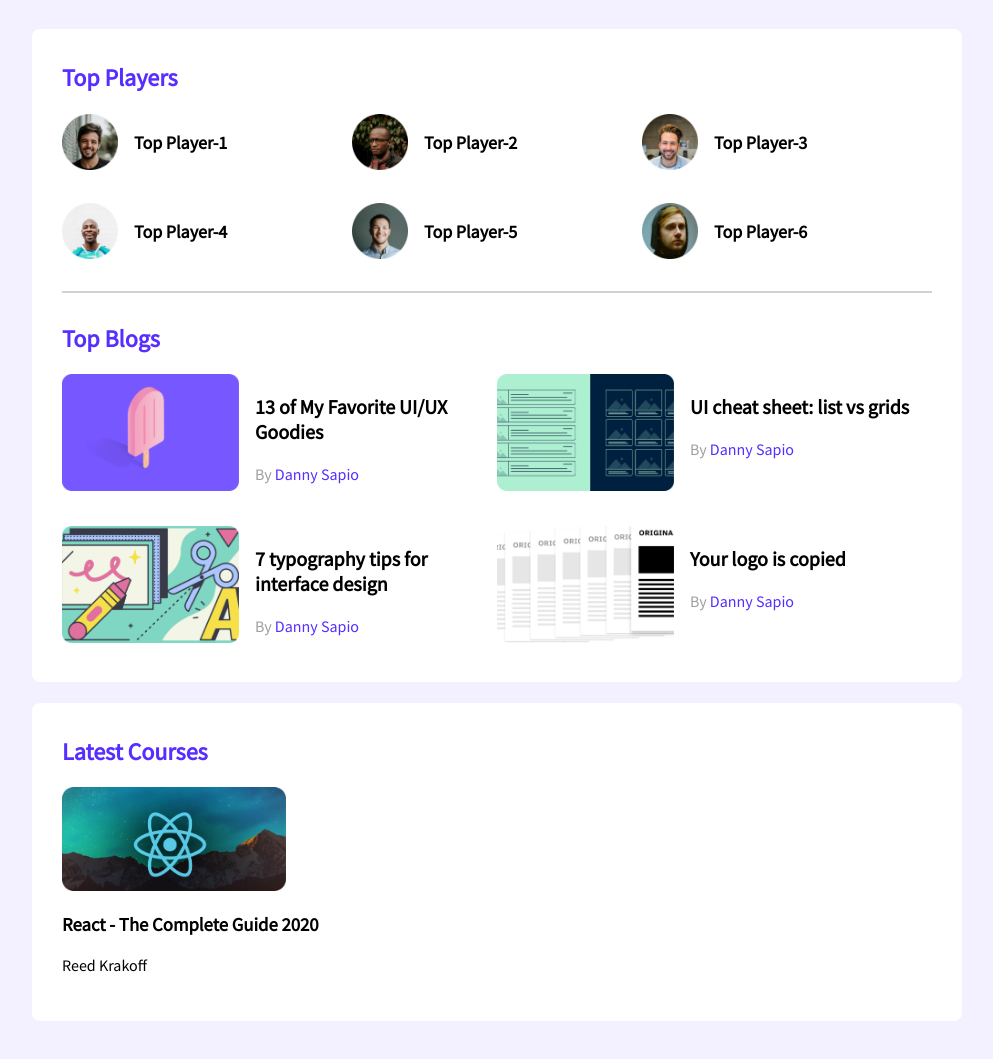
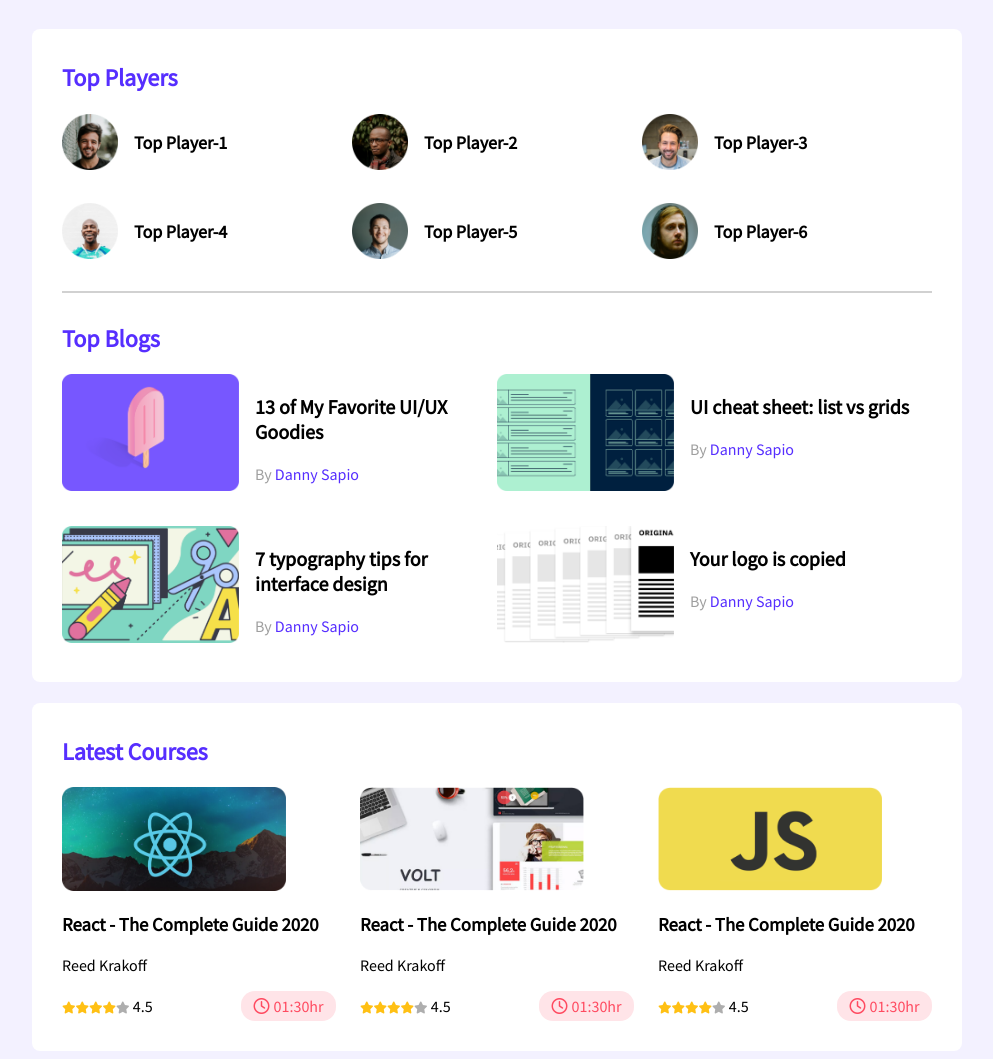
Before and after one commit to ahnafwarith/leader-board-css3, a plain HTML site: page index.html in a window 1280 px wide. Shown: the whole page, without its empty margins (143-1136 px from the left). Before the commit the page ends 1029 px from the top, so only its background shows below. Drawn offline with Linux system fonts and the light colour scheme.

Commit message:
final commit

```diff
--- a/index.html
+++ b/index.html
@@ -8,10 +8,12 @@
     <title>Leader Board</title>
     <!-- stylesheet -->
     <link rel="stylesheet" href="styles/style.css">
-    <!-- font -->
+    <!-- google font -->
     <link rel="preconnect" href="https://fonts.googleapis.com">
     <link rel="preconnect" href="https://fonts.gstatic.com" crossorigin>
     <link href="https://fonts.googleapis.com/css2?family=Source+Sans+Pro&display=swap" rel="stylesheet">
+    <!-- font awesome -->
+    <script src="https://kit.fontawesome.com/59b02e582f.js" crossorigin="anonymous"></script>
 </head>
 
 <body>
@@ -111,6 +113,57 @@
                     <div class="course-info">
                         <h3 class="course-title">React - The Complete Guide 2020</h3>
                         <p class="course-author">Reed Krakoff</p>
+                        <div class="course-down">
+                            <div><i class="fas fa-star filled"></i><i class="fas fa-star filled"></i><i
+                                    class="fas fa-star filled"></i><i class="fas fa-star filled"></i><i
+                                    class="fas fa-star empty"></i>
+                                <span>4.5</span>
+                            </div>
+                            <div class="course-duration">
+                                <i class="far fa-clock"></i>
+                                <span id="time">01:30hr</span>
+                            </div>
+                        </div>
+                    </div>
+                </div>
+                <div class="courses">
+                    <div class="course-banner">
+                        <img src="images/courses/course-2.png" alt="">
+                    </div>
+                    <div class="course-info">
+                        <h3 class="course-title">React - The Complete Guide 2020</h3>
+                        <p class="course-author">Reed Krakoff</p>
+                        <div class="course-down">
+                            <div><i class="fas fa-star filled"></i><i class="fas fa-star filled"></i><i
+                                    class="fas fa-star filled"></i><i class="fas fa-star filled"></i><i
+                                    class="fas fa-star empty"></i>
+                                <span>4.5</span>
+                            </div>
+                            <div class="course-duration">
+                                <i class="far fa-clock"></i>
+                                <span id="time">01:30hr</span>
+                            </div>
+                        </div>
+                    </div>
+                </div>
+                <div class="courses">
+                    <div class="course-banner">
+                        <img src="images/courses/course-3.png" alt="">
+                    </div>
+                    <div class="course-info">
+                        <h3 class="course-title">React - The Complete Guide 2020</h3>
+                        <p class="course-author">Reed Krakoff</p>
+                        <div class="course-down">
+                            <div><i class="fas fa-star filled"></i><i class="fas fa-star filled"></i><i
+                                    class="fas fa-star filled"></i><i class="fas fa-star filled"></i><i
+                                    class="fas fa-star empty"></i>
+                                <span>4.5</span>
+                            </div>
+                            <div class="course-duration">
+                                <i class="far fa-clock"></i>
+                                <span id="time">01:30hr</span>
+                            </div>
+                        </div>
                     </div>
                 </div>
             </div>
--- a/styles/style.css
+++ b/styles/style.css
@@ -82,7 +82,68 @@
 /* -------------
     course styles
 --------------*/
+.course{
+    display: grid;
+    grid-template-columns: repeat(3, 1fr);
+    grid-column-gap: 24px;
+}
 .course-banner img{
     width: 224px;
     height: 104px;
 }
+.course-down{
+    display: flex;
+    align-items:center ;
+    justify-content: space-between;
+}
+.fa-star{
+    font-size: 12px;
+}
+.filled{
+    color: #FFC014;
+}
+.empty{
+    color: #AEAEAE;
+}
+.course-duration{
+    display: flex;
+    align-items: center;
+    justify-content: center;
+    color: #FF4A60;
+    background-color: #FFE4E8;
+    border-radius: 14px;
+    width: 94.83px;
+    height: 29.38px;
+}
+#time{
+    margin-left: 4px;
+}
+
+/* ------------
+ Media Queries
+ ------------ */
+
+/* Mobile Devices */
+@media only screen and (max-width:688px) {
+    .st-mini-container1{
+        width: 100%;
+    }
+    .players , .blogs, .course{
+        grid-template-columns: repeat(1, 1fr);
+    }
+    .player{
+        flex-direction: column;
+    }
+}
+/* Tablet Devices */
+@media only screen and (min-width:688px) and (max-width:992px){
+    .st-mini-container1{
+        width: 100%;
+    }
+    .players , .course{
+        grid-template-columns: repeat(2, 1fr);
+    }
+    .blogs{
+        grid-template-columns: repeat(1, 1fr);
+    }
+}
```
